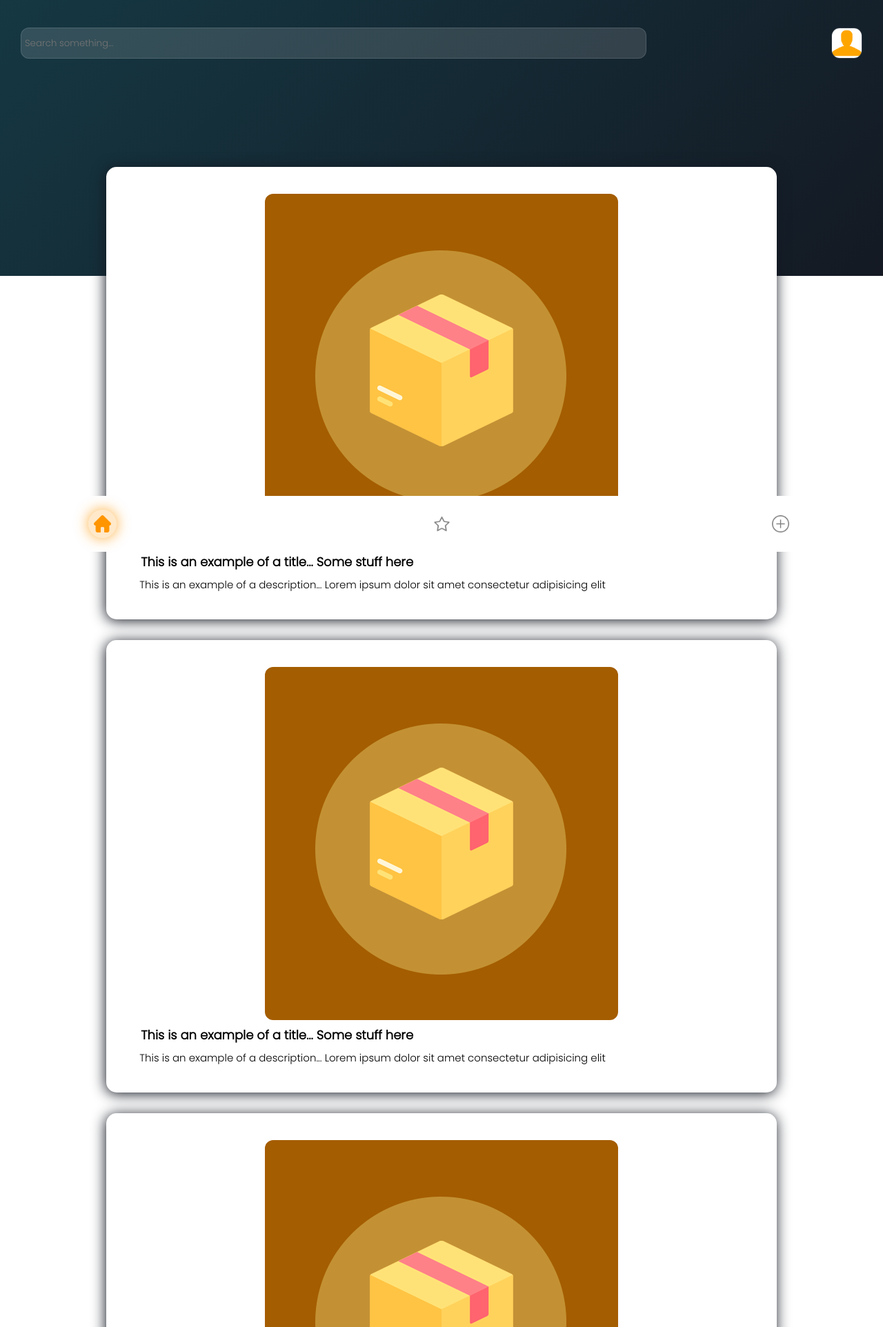
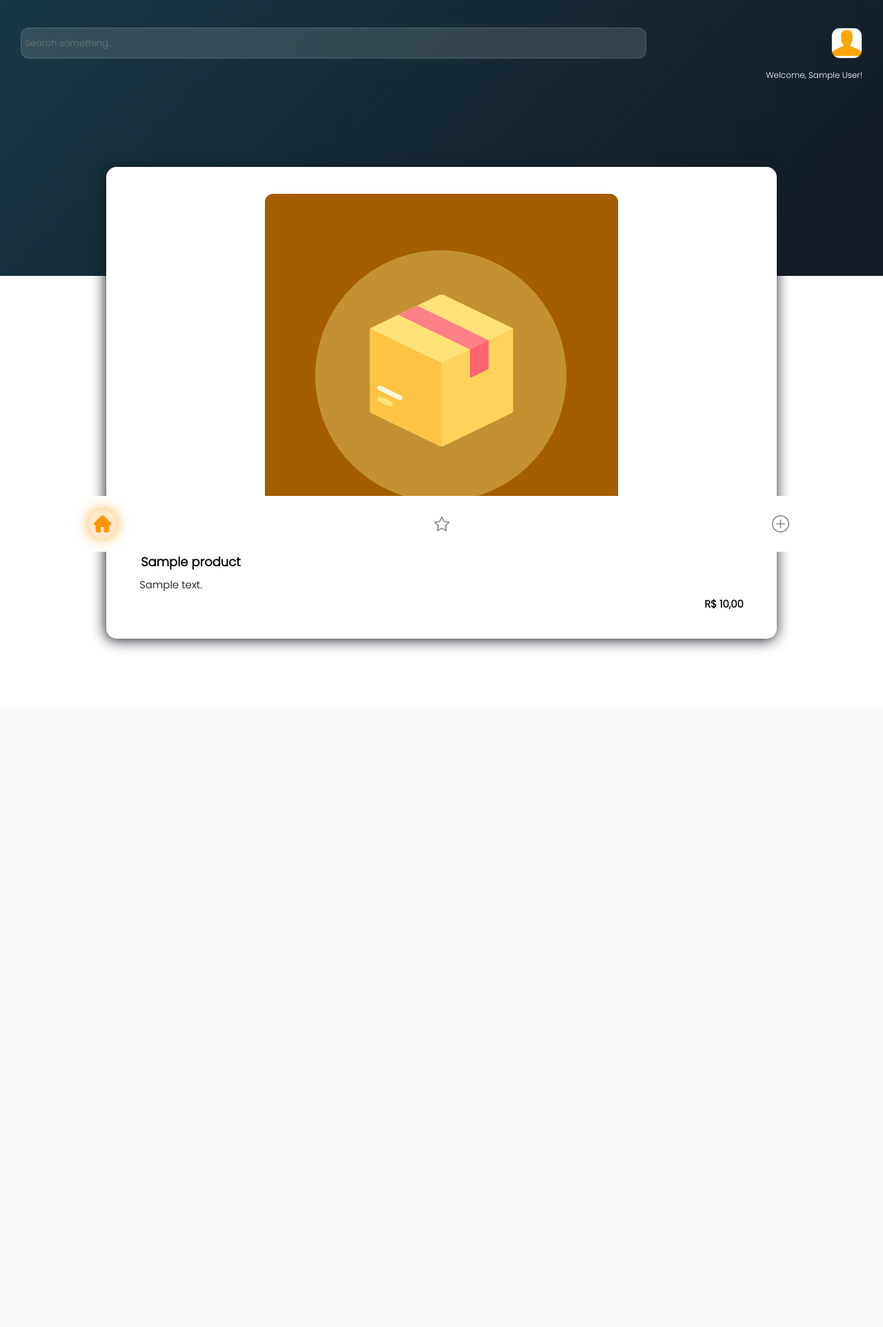
Before and after one commit to OLIFX/website, a PHP site: page /page/home/index.php in a window 1280 px wide. Shown: the top 1924 px of the page at 69% size. After the commit the page ends 942 px from the top, so only its background shows below. Run offline with PHP 8.4, Linux system fonts and the light colour scheme; the visitor is signed in with stand-in values (Sample User, id 1); tables that the repository leaves empty hold one stand-in row (values such as "Sample post").

Commit message:
Home page done

```diff
--- a/OLIFX/page/home/index.php
+++ b/OLIFX/page/home/index.php
@@ -1,3 +1,16 @@
+<?php
+
+require_once "../../settings/config.php";
+
+session_start();
+
+if (!isset($_SESSION["idUser"])) {
+    header("location: ../login");
+}
+
+$products = Product::findall();
+?>
+
 <!DOCTYPE html>
 <html lang="en">
 <head>
@@ -14,47 +27,59 @@
             <div class="superior-elements">
                 <input type="text" class="search" placeholder="Search something...">
                 <img src="../../assets/images/default.png" alt="Default icon">
+
+                <span class="home-welcome">Welcome, <?php echo $_SESSION["fullName"]?>!</span>
             </div>
         </div>
 
         <div class="middle-part">
-            <div class="card">
-                <img src="../../assets/images/item.png" alt="Default icon">
-                <p class="card-title">This is an example of a title... Some stuff here</p>
-                <p class="card-description">This is an example of a description... Lorem ipsum dolor sit amet consectetur adipisicing elit</p>
-            </div>
+            <?php
+                if (count($products) <= 0) {
+                    echo "<div class=\"card\">";
+                    echo "<img src=\"../../assets/images/item.png\" alt=\"Default icon\">";
 
-            <div class="card">
-                <img src="../../assets/images/item.png" alt="Default icon">
-                <p class="card-title">This is an example of a title... Some stuff here</p>
-                <p class="card-description">This is an example of a description... Lorem ipsum dolor sit amet consectetur adipisicing elit</p>
-            </div>
+                    echo "<p class=\"card-title\">This is an example of a title... Some stuff here</p>";
+                    echo "<p class=\"card-description\">This is an example of a description... Lorem ipsum dolor sit amet consectetur adipisicing elit</p>";
 
-            <div class="card">
-                <img src="../../assets/images/item.png" alt="Default icon">
-                <p class="card-title">This is an example of a title... Some stuff here</p>
-                <p class="card-description">This is an example of a description... Lorem ipsum dolor sit amet consectetur adipisicing elit</p>
-            </div>
+                    echo "<p class='card-price'>R$ 00,00</p>";
 
-            <div class="card">
-                <img src="../../assets/images/item.png" alt="Default icon">
-                <p class="card-title">This is an example of a title... Some stuff here</p>
-                <p class="card-description">This is an example of a description... Lorem ipsum dolor sit amet consectetur adipisicing elit</p>
-            </div>
+                    echo "</div>";
+                }
+
+                foreach($products as $product) {
+                    echo "<div class=\"card\">";
+                    echo "<img src=\"../../assets/images/item.png\" alt=\"Default icon\">";
+
+                    echo "<p class=\"card-title\">{$product->getTitle()}</p>";
+                    echo "<p class=\"card-description\">{$product->getDescription()}</p>";
+
+                    $value = number_format($product->getPrice(), 2, ",", ".");
+                    echo "<p class='card-price'>R$ {$value}</p>";
+
+                    echo "</div>";
+                }
+            ?>
         </div>
 
         <div class="bottom-navigation">
+
+            <a href="#">
                 <div class="anchor selected">
                     <img src="../../assets/icons/home.png" alt="Home" class="home selected">
                 </div>
+            </a>
 
+            <a href="#">
                 <div class="anchor">
                     <img src="../../assets/icons/star-o.png" alt="Home" class="home">
                 </div>
+            </a>
 
+            <a href="../post">
                 <div class="anchor">
                     <img src="../../assets/icons/new-o.png" alt="Home" class="home">
                 </div>
+            </a>
         </div>
     </div>
 </body>
--- a/OLIFX/page/home/style.css
+++ b/OLIFX/page/home/style.css
@@ -56,6 +56,14 @@ p, input, label, h1, h2, h3, span {
     cursor: pointer;
     transform: translateY(-4px);
 }
+.superior-elements .home-welcome {
+    position: absolute;
+    top: 100px;
+    right: 30px;
+    color: #fff;
+    font-size: 12px;
+    display: block;
+}
 
 
 .middle-part {
@@ -93,8 +101,13 @@ p, input, label, h1, h2, h3, span {
     word-wrap: break-word;
     font-size: var(--font-pp);
 }
-.middle-part .card .card-description {
+.middle-part .card .card-description, .card-price {
     font-size: var(--font-p);
+}
+.card-price {
+    padding-top: 5px;
+    font-weight: 900;
+    text-align: right;
 }
 
 
```
Lines whose indentation alone changed are shown as unchanged.
